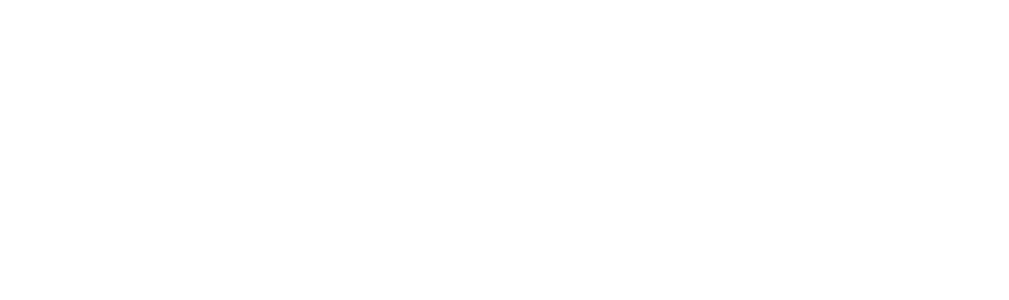
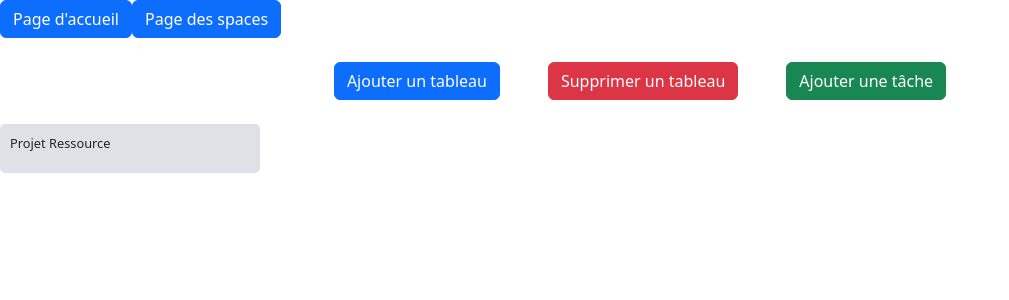
Before and after one commit to naqiibMehdi/taskManager, a React (Vite) app: page /spaces/1/tables in a window 1280 px wide. Before the commit this address had no page. Shown: the top 300 px of the page, without its empty margins (0-1009 px from the left). Built offline with nearby package versions, Linux system fonts and the light colour scheme.

Commit message:
update some code

```diff
--- a/src/App.jsx
+++ b/src/App.jsx
@@ -11,7 +11,7 @@ function App() {
       <Routes>
         <Route path="/" element={<HomePage />} />
         <Route path="/login" element={<Login />} />
-        <Route path="/spaces/tableaux/:id" element={<Tables />} />
+        <Route path="/spaces/:id/tables" element={<Tables />} />
         <Route path="/spaces" element={<SpaceList />} />
       </Routes>
     </>
--- a/src/components/FormAddTable.jsx
+++ b/src/components/FormAddTable.jsx
@@ -1,10 +1,12 @@
 import { useState } from "react"
 import { useDispatch } from "react-redux"
 import { addTable } from "../redux/tables/tablesSlice"
+import { useParams } from "react-router-dom"
 
 function FormAddTable({ setDisplayAddFormTable }) {
   const [title, setTitle] = useState("")
   const dispatch = useDispatch()
+  const params = useParams()
   return (
     <>
       <div className="popup-overlay">
@@ -17,7 +19,7 @@ function FormAddTable({ setDisplayAddFormTable }) {
                 alert("Vous devez saisir un titre pour ajouter un tableau")
                 return
               }
-              dispatch(addTable(title))
+              dispatch(addTable({ title, spaceId: params.id }))
               setTitle("")
               setDisplayAddFormTable(false)
             }}
--- a/src/components/SpaceList.jsx
+++ b/src/components/SpaceList.jsx
@@ -15,7 +15,7 @@ export default function SpaceList() {
         }}
       >
         {spaces.map((space) => (
-          <Link to={`tableaux/${space.id}`} key={space.id}>
+          <Link to={`/spaces/${space.id}/tables`} key={space.id}>
             <div
               style={{
                 height: "150px",
--- a/src/components/Tables.jsx
+++ b/src/components/Tables.jsx
@@ -95,8 +95,8 @@ function Tables() {
       </div>
       <div className="tableau">
         {[...listTables]
+          .filter((t) => t.spaceId.toString() === params.id.toString())
           .sort((a, b) => (a.order >= b.order ? 1 : -1))
-          .filter((t) => t.spaceId.toString() === params.id.toString())
           .map((tableau) => {
             return (
               <Table
--- a/src/redux/tables/tablesSlice.js
+++ b/src/redux/tables/tablesSlice.js
@@ -16,8 +16,9 @@ const TablesSlice = createSlice({
     addTable: (state, { payload }) => {
       state.tables.push({
         id: uuidv4(),
-        title: payload,
+        title: payload.title,
         order: state.length + 1,
+        spaceId: payload.spaceId,
       })
     },
     updateTable: (state, { payload }) => {
```
